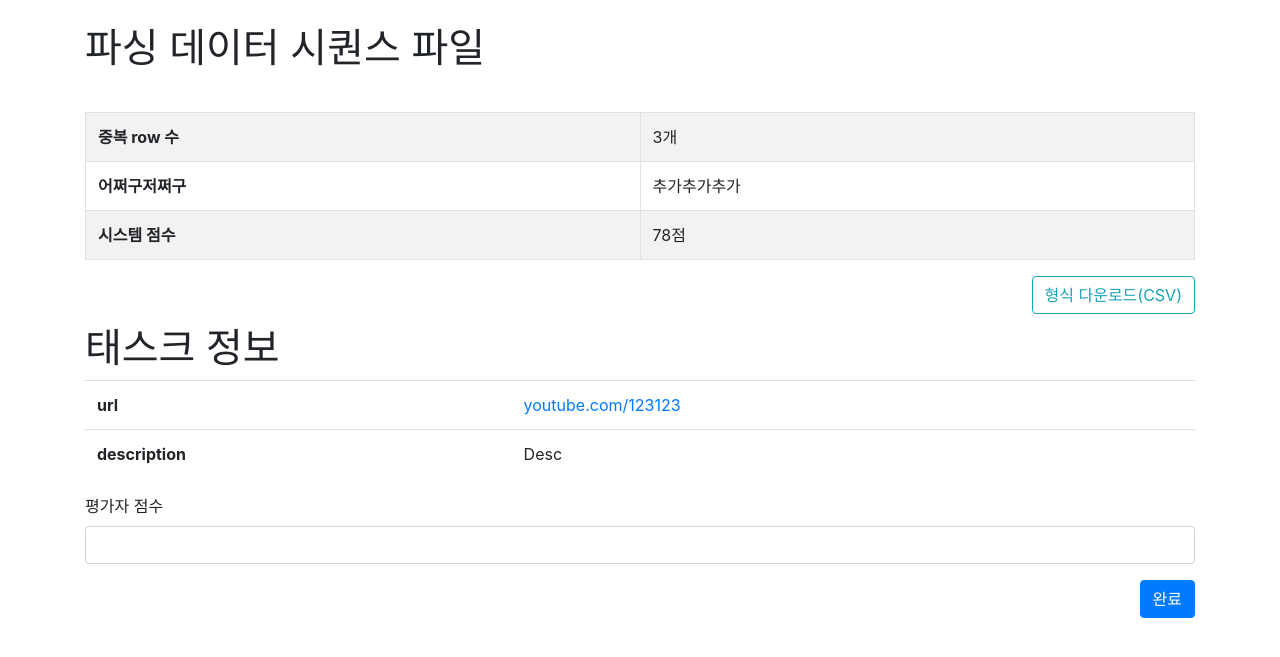
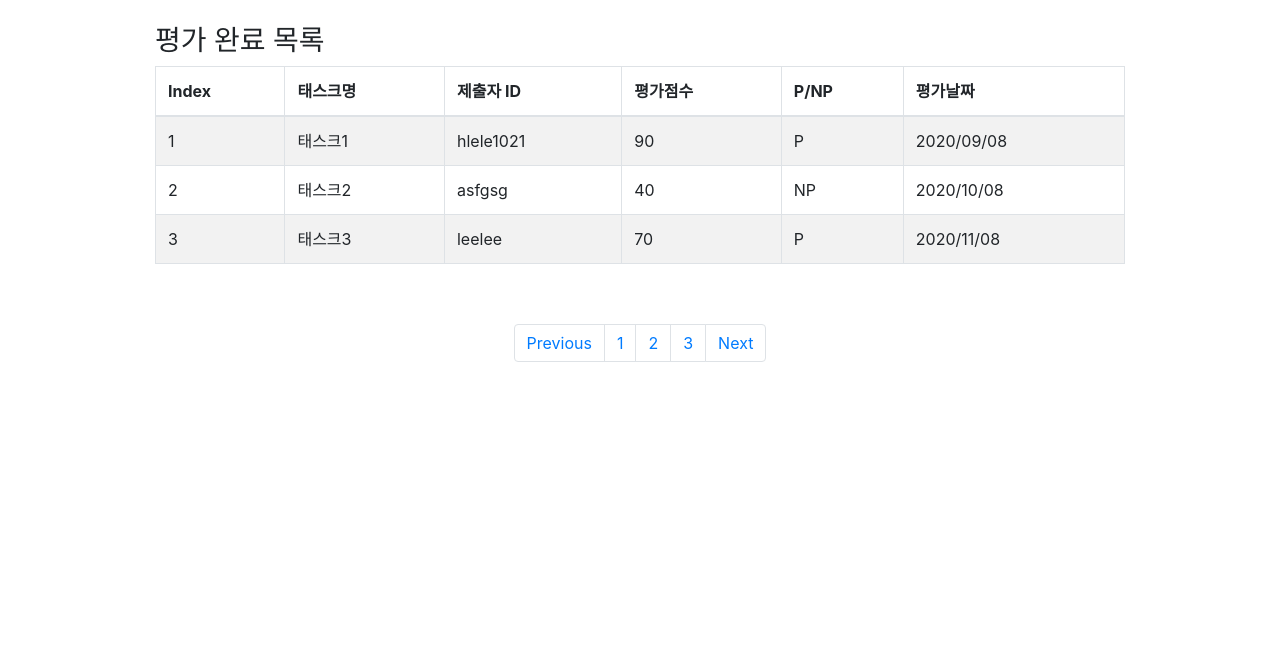
Before and after one commit to hllee1021/earglass, a Flask app: page /estimator/pdsf_detail in a window 1280 px wide. Shown: the part 56-713 px from the top of the page. Run offline with Flask 2, Linux system fonts and the light colour scheme; data that the repository does not hold is empty.

Commit message:
[build] pdsf_detail 수정안 반영과 가로스크롤 overflow auto로 변경해서 안 쓰일시 스크롤바 안 보이게 설정함

```diff
--- a/templates/estimator/estimator_home.html
+++ b/templates/estimator/estimator_home.html
@@ -12,7 +12,8 @@
       width: 1000px;
       height: 300px;
       overflow-x: scroll;
-      white-space:nowrap
+      white-space:nowrap;
+      overflow: auto;
     }
     .wrap img{
         width:300px;
--- a/templates/estimator/pdsf_detail.html
+++ b/templates/estimator/pdsf_detail.html
@@ -1,50 +1,72 @@
+{% extends "./partials/layout.html" %}
+
+{% block head %}
+{% endblock %}
+
+
+{% block body %}
 <!-- <div include-html="/partials/navbar.html">
 </div> -->
-{% extends "./partials/layout.html" %}
-{% block body %}
-<h1>파싱 데이터 시퀀스 파일</h1>
-<br>
-<table class="table table-bordered table-striped mt-2">
-    <tbody>
-        <tr>
-            <th>중복 row 수</th>
-            <td>3개</td>
-        </tr>
-        <tr>
-            <th>어쩌구저쩌구</th>
-            <td>추가추가추가</td>
-        </tr>
-        <tr>
-            <th>시스템 점수</th>
-            <td>78점</td>
-        </tr>
-    </tbody>
-</table>
-<div>
-    <a class="btn btn-outline-info mb-4 float-right" href="#">형식 다운로드(CSV)</a>
-</div>
-<br><br>
-<div>
-    <h1>태스크 정보</h1>
-    <table class='table'>
+<style media="screen">
+    .wrap{
+      width: 1000px;
+      height: 300px;
+      overflow-x: scroll;
+      white-space:nowrap;
+      overflow: auto;
+    }
+    .wrap img{
+        width:300px;
+        height:100%;
+    }
+</style>
+
+<div class="container screen wrap">
+    <h3> 평가 완료 목록</h3>
+    <table class="table table-striped table-bordered">
+        <thead>
+            <th>Index</th>
+            <th>태스크명</th>
+            <th>제출자 ID</th>
+            <th>평가점수</th>
+            <th>P/NP</th>
+            <th>평가날짜</th>
+        </thead>
         <tbody>
             <tr>
-                <th>url</th>
-                <td><a href="#">youtube.com/123123</a></td>
+                <td>1</td>
+                <td>태스크1</td>
+                <td>hlele1021</td>
+                <td>90</td>
+                <td>P</td>
+                <td>2020/09/08</td>
             </tr>
             <tr>
-                <th>description</th>
-                <td>Desc</td>
+                <td>2</td>
+                <td>태스크2</td>
+                <td>asfgsg</td>
+                <td>40</td>
+                <td>NP</td>
+                <td>2020/10/08</td>
+            </tr>
+            <tr>
+                <td>3</td>
+                <td>태스크3</td>
+                <td>leelee</td>
+                <td>70</td>
+                <td>P</td>
+                <td>2020/11/08</td>
             </tr>
         </tbody>
     </table>
 </div>
-
-<form method="POST" action="/users/pdsf_detail_task">
-    <div class="form-group">
-        <label>평가자 점수</label>
-        <input type="number" class="form-control" name="estimate_score" value="estimate_score">
-    </div>
-    <button type="submit" class="btn btn-primary float-right mb-3">완료</button>
-</form>
+<nav aria-label="Page navigation example">
+    <ul class="pagination justify-content-center">
+        <li class="page-item"><a class="page-link" href="#">Previous</a></li>
+        <li class="page-item"><a class="page-link" href="#">1</a></li>
+        <li class="page-item"><a class="page-link" href="#">2</a></li>
+        <li class="page-item"><a class="page-link" href="#">3</a></li>
+        <li class="page-item"><a class="page-link" href="#">Next</a></li>
+    </ul>
+</nav>
 {% endblock %}
--- a/templates/task/task_my_submits.html
+++ b/templates/task/task_my_submits.html
@@ -3,7 +3,8 @@
     width: 1000px;
     height: 300px;
     overflow-x: scroll;
-    white-space:nowrap
+    white-space:nowrap;
+    overflow: auto;
   }
   .wrap img{
       width:300px;
```
